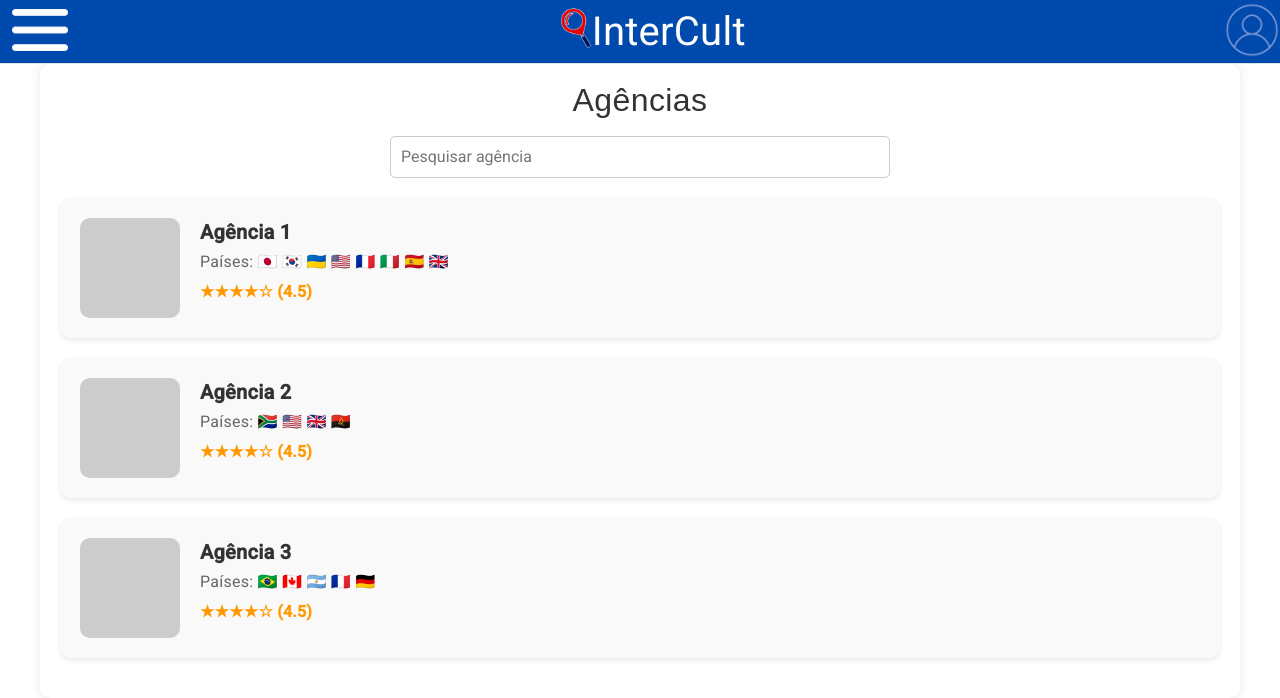
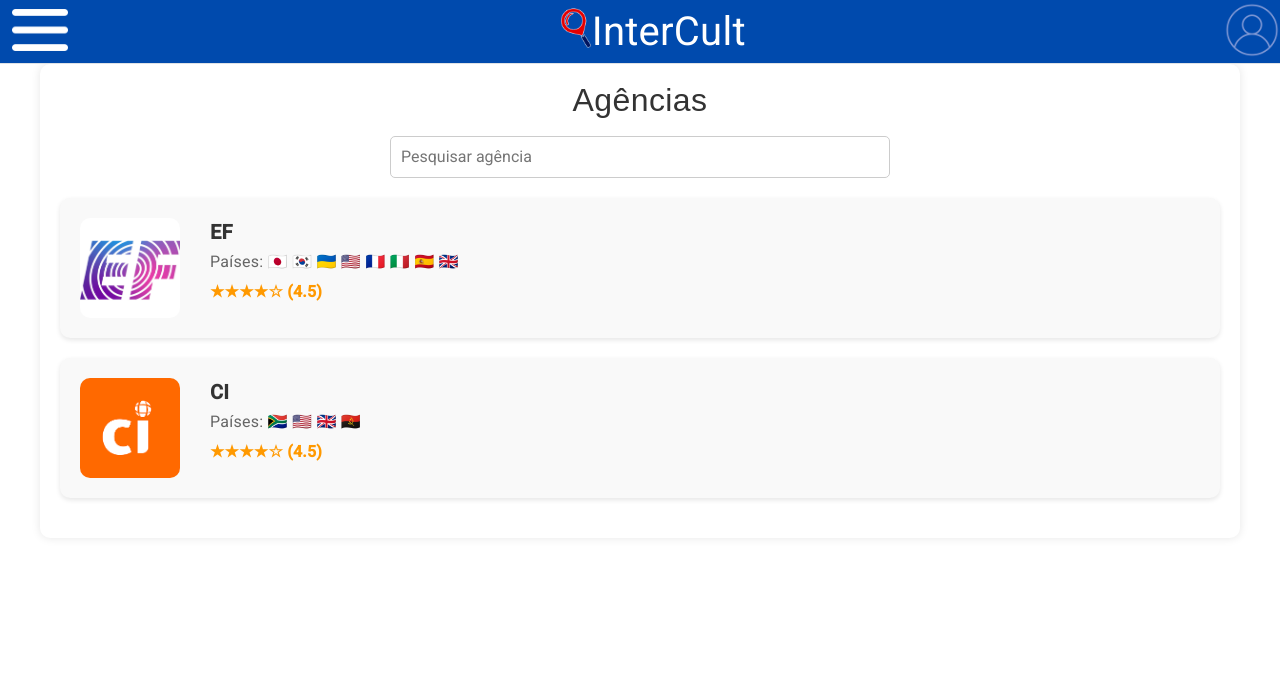
Before and after one commit to Dallacqua90125/IntercultV1, an Angular app in the folder TCC/InterCult/: page /agencias in a window 1280 px wide. Shown: the top 698 px of the page. Built offline with nearby package versions, Linux system fonts and the light colour scheme.

Commit message:
agencias e detalhes - edu

```diff
--- a/TCC/InterCult/src/app/componentes/search-bar/search-bar.component.ts
+++ b/TCC/InterCult/src/app/componentes/search-bar/search-bar.component.ts
@@ -14,9 +14,9 @@ export class SearchBarComponent {
   agencias: string[] = ['Todas', 'EF Intercâmbio', 'CI'];
   times: string[] = ['Qualquer duração', '2', '3', '4'];
 
-  selectedLocation: string = 'all';
-  selectedAgency: string = 'all';
-  selectedTime: string = 'all';
+  selectedLocation: string = 'Todos';
+  selectedAgency: string = 'Todas';
+  selectedTime: string = 'Qualquer duração';
 
   constructor(private router: Router) {}
 
--- a/TCC/InterCult/src/app/pages/agencias/agencias.component.css
+++ b/TCC/InterCult/src/app/pages/agencias/agencias.component.css
@@ -58,14 +58,22 @@ h2 {
     box-shadow: 0 4px 10px rgba(0, 0, 0, 0.2);
 }
 
-/* Imagem da agência */
 .agencia-image {
     width: 100px;
     height: 100px;
-    background-color: #cccccc;
     border-radius: 10px;
-    margin-right: 20px;
-    object-fit: cover; /* Garante que a imagem preencha a área */
+    margin-right: 30px; /* Aumente o valor da margem para dar mais espaço */
+    object-fit: cover;
+}
+
+/* Imagem da agência */
+.agencia-image img {
+    width: 100%;
+    height: 100%;
+    max-width: 100px; /* Limita a largura máxima da imagem */
+    max-height: 100px; /* Limita a altura máxima da imagem */
+    border-radius: 10px;
+    object-fit: cover; /* Mantém a proporção da imagem e preenche a área */
 }
 
 /* Informações da agência */
--- a/TCC/InterCult/src/app/pages/agencias/agencias.component.html
+++ b/TCC/InterCult/src/app/pages/agencias/agencias.component.html
@@ -7,7 +7,9 @@
     </div>
 
     <div class="agencia-card" *ngFor="let agencia of agencias">
-      <div class="agencia-image"></div>
+      <div class="agencia-image">
+        <img [src]="agencia.img" alt="Logo da Agência" />
+      </div>
       <div class="agencia-info">
         <p class="agencia-name">{{ agencia.nome }}</p>
         <p class="agencia-paises">
--- a/TCC/InterCult/src/app/pages/agencias/agencias.component.ts
+++ b/TCC/InterCult/src/app/pages/agencias/agencias.component.ts
@@ -7,25 +7,22 @@ import { Component, OnInit } from '@angular/core';
 })
 export class AgenciasComponent implements OnInit {
   searchText: string = '';
-
+  imgEF: string =  'assets/ef.png';
+  imgCI: string =  'assets/ci.png';
   agencias = [
     {
-      nome: 'Agência 1',
+      nome: 'EF',
       paises: '🇯🇵 🇰🇷 🇺🇦 🇺🇸 🇫🇷 🇮🇹 🇪🇸 🇬🇧',
       rating: '★★★★☆',
-      avaliacoes: '4.5'
+      avaliacoes: '4.5',
+      img: 'assets/ef-logo.png'
     },
     {
-      nome: 'Agência 2',
+      nome: 'CI',
       paises: '🇿🇦 🇺🇸 🇬🇧 🇦🇴',
       rating: '★★★★☆',
-      avaliacoes: '4.5'
-    },
-    {
-      nome: 'Agência 3',
-      paises: '🇧🇷 🇨🇦 🇦🇷 🇫🇷 🇩🇪',
-      rating: '★★★★☆',
-      avaliacoes: '4.5'
+      avaliacoes: '4.5',
+      img: 'assets/ci - logo.png'
     }
   ];
 
```
Also changed, not shown: TCC/InterCult/src/assets/ci - logo.png (added), TCC/InterCult/src/assets/ef-logo.png (added).
